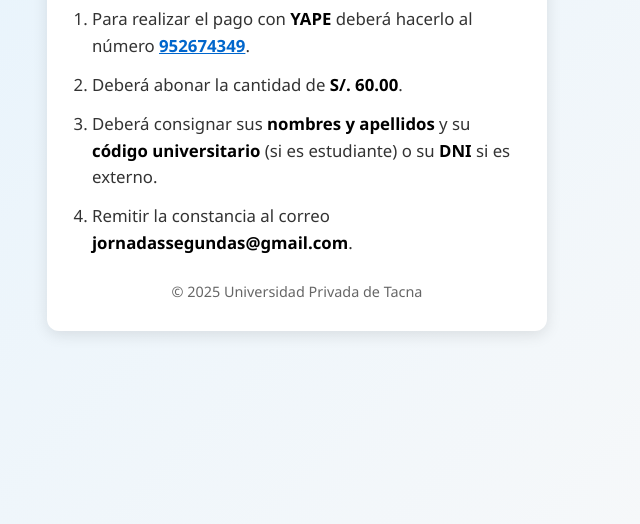
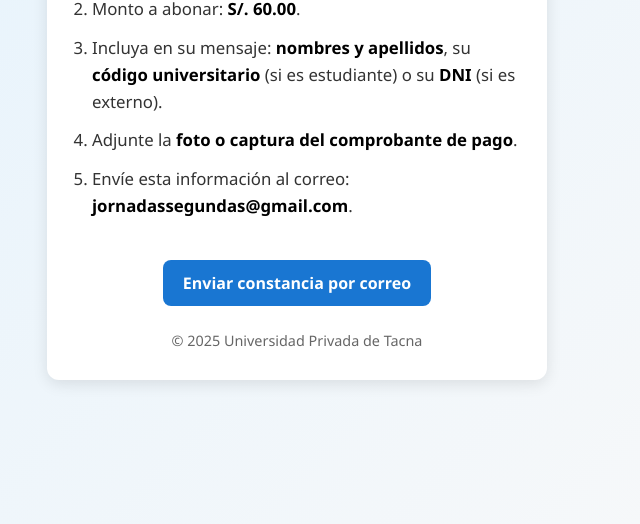
Before and after one commit to autoevaluacionfade-dot/instrucciones-qr, a plain HTML site: page index.html in a window 1280 px wide. Shown: the part 276-800 px from the top of the page, without its empty margins (343-983 px from the left). Drawn offline with Linux system fonts and the light colour scheme.

Commit message:
Update index.html

```diff
--- a/index.html
+++ b/index.html
@@ -55,7 +55,6 @@
       color: #000;
     }
 
-    /* Teléfono clickeable */
     .copy-phone {
       color: #0066cc;
       cursor: pointer;
@@ -65,6 +64,24 @@
 
     .copy-phone:hover {
       color: #004c99;
+    }
+
+    /* Botón de correo */
+    .email-btn {
+      display: inline-block;
+      background-color: #1976d2;
+      color: #fff;
+      font-weight: bold;
+      text-decoration: none;
+      padding: 12px 20px;
+      border-radius: 8px;
+      font-size: 1rem;
+      transition: background 0.3s ease;
+      margin-top: 15px;
+    }
+
+    .email-btn:hover {
+      background-color: #0d47a1;
     }
 
     footer {
@@ -95,7 +112,6 @@
       opacity: 1;
     }
 
-    /* Responsividad */
     @media (max-width: 600px) {
       .container {
         padding: 20px;
@@ -108,6 +124,11 @@
       li {
         font-size: 1rem;
       }
+
+      .email-btn {
+        font-size: 0.95rem;
+        padding: 10px 18px;
+      }
     }
   </style>
 </head>
@@ -115,17 +136,25 @@
   <div class="container">
     <h1>Instrucciones de Pago</h1>
     <ol>
-      <li>Para realizar el pago con <strong>YAPE</strong> deberá hacerlo al número
+      <li>Realice el pago con <strong>YAPE</strong> al número
         <strong class="copy-phone" onclick="copyPhone()">952674349</strong>.
       </li>
-      <li>Deberá abonar la cantidad de <strong>S/. 60.00</strong>.</li>
-      <li>Deberá consignar sus <strong>nombres y apellidos</strong> y su <strong>código universitario</strong> (si es estudiante) o su <strong>DNI</strong> si es externo.</li>
-      <li>Remitir la constancia al correo <strong>jornadassegundas@gmail.com</strong>.</li>
+      <li>Monto a abonar: <strong>S/. 60.00</strong>.</li>
+      <li>Incluya en su mensaje: <strong>nombres y apellidos</strong>, su <strong>código universitario</strong> (si es estudiante) o su <strong>DNI</strong> (si es externo).</li>
+      <li>Adjunte la <strong>foto o captura del comprobante de pago</strong>.</li>
+      <li>Envíe esta información al correo: <strong>jornadassegundas@gmail.com</strong>.</li>
     </ol>
+
+    <!-- Botón para abrir el correo -->
+    <a
+      class="email-btn"
+      href="mailto:jornadassegundas@gmail.com?subject=Constancia%20de%20Pago%20Yape%20-%20Jornadas%20FADE&body=Estimados,%0D%0A%0D%0AAdjunto mi comprobante de pago de Yape.%0D%0A%0D%0A🔹 Nombre y Apellido:%0D%0A🔹 Código Universitario o DNI:%0D%0A%0D%0A(Adjuntar captura o foto del pago aquí)%0D%0A%0D%0AGracias.%0D%0A"
+    >
+      Enviar constancia por correo
+    </a>
 
     <footer>© 2025 Universidad Privada de Tacna</footer>
 
-    <!-- Mensaje de confirmación -->
     <div id="toast" class="toast">Número copiado al portapapeles 📋</div>
   </div>
 
```
